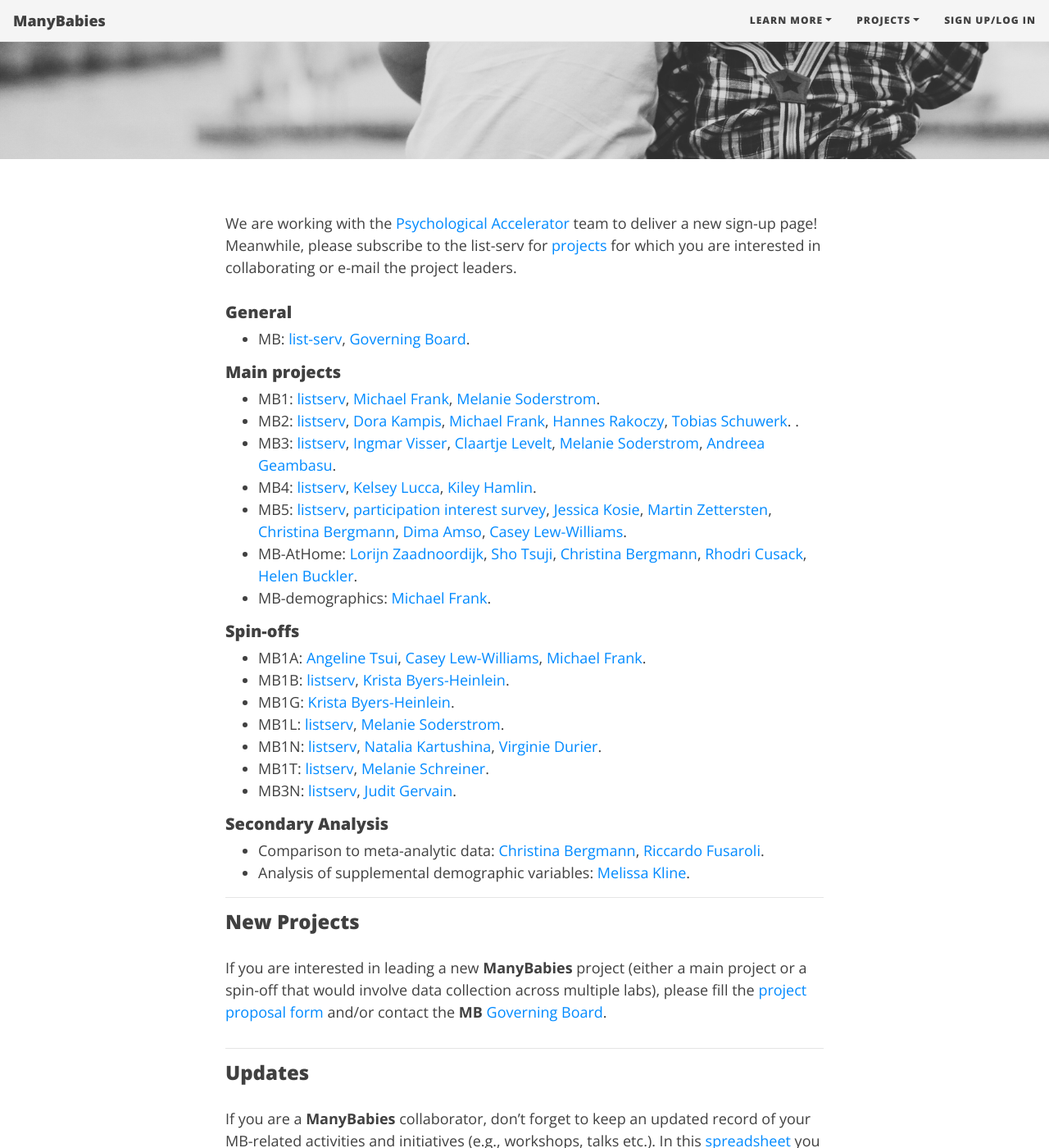
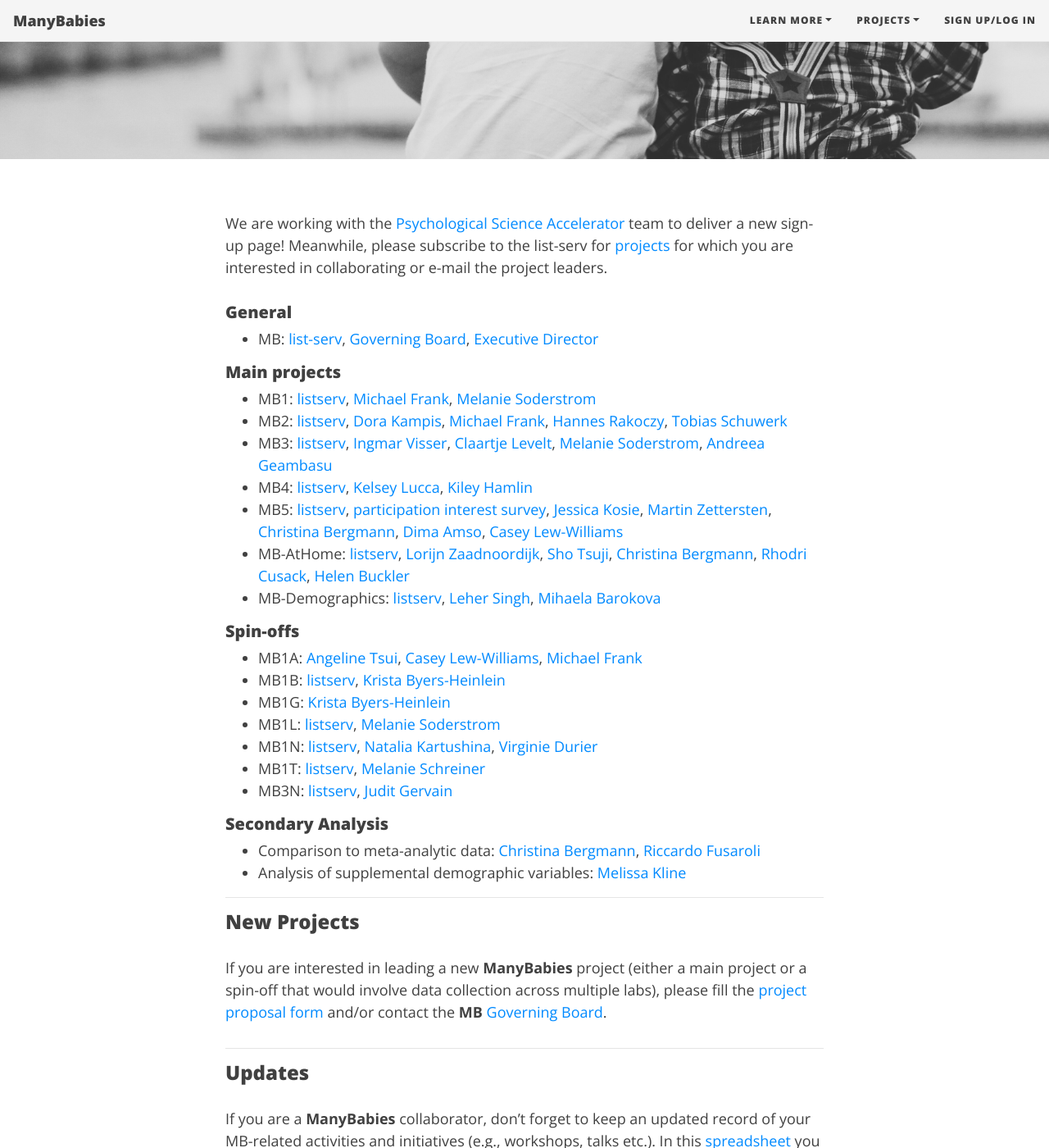
Before and after one commit to manybabies/manybabies.github.io, a Jekyll site: the page built from sign_up_log_in.md, in a window 1280 px wide and 1400 px high, scrolled down 351 px. Shown: the whole window at 82% size. Built offline with Jekyll 4.4.1, drawn with Linux system fonts in a browser that asks for light colours; nearby versions of some CDN libraries; some web fonts are replaced.

Commit message:
updates to sign up page

```diff
--- a/sign_up_log_in.md
+++ b/sign_up_log_in.md
@@ -32,33 +32,33 @@
   <a href="mailto:manybabies-gb@mailman.stanford.edu">governing board e-mail</a>
 -->
 
-We are working with the [Psychological Accelerator](https://psysciacc.org/) team to deliver a new sign-up page! Meanwhile, please subscribe to the  list-serv for [projects]({{site.baseurl}}/projects) for which you are interested in collaborating or e-mail the project leaders.
+We are working with the [Psychological Science Accelerator](https://psysciacc.org/) team to deliver a new sign-up page! Meanwhile, please subscribe to the  list-serv for [projects]({{site.baseurl}}/projects) for which you are interested in collaborating or e-mail the project leaders.
 
 ##### General
-* MB: [list-serv](https://mailman.stanford.edu/mailman/listinfo/manybabies), [Governing Board](mailto:manybabies-gb@mailman.stanford.edu).
+* MB: [list-serv](https://mailman.stanford.edu/mailman/listinfo/manybabies), [Governing Board](mailto:manybabies-gb@mailman.stanford.edu), [Executive Director](mailto:manybabies.director@gmail.com)
 
 ##### Main projects
-* MB1: [listserv](https://mailman.stanford.edu/mailman/listinfo/manybabies1), [Michael Frank](mailto:mcfrank@stanford.edu), [Melanie Soderstrom](mailto:M_Soderstrom@umanitoba.ca).
+* MB1: [listserv](https://mailman.stanford.edu/mailman/listinfo/manybabies1), [Michael Frank](mailto:mcfrank@stanford.edu), [Melanie Soderstrom](mailto:M_Soderstrom@umanitoba.ca)
 * MB2: [listserv](https://mailman.stanford.edu/mailman/listinfo/manybabies2),
-[Dora Kampis](mailto:dk@psy.ku.dk), [Michael Frank](mailto:mcfrank@stanford.edu), [Hannes Rakoczy](mailto:hrakocz@uni-goettingen.de), [Tobias Schuwerk](mailto:Tobias.Schuwerk@psy.lmu.de). .
-* MB3: [listserv](https://mailman.stanford.edu/mailman/listinfo/manybabies3), [Ingmar Visser](mailto:I.Visser@uva.nl), [Claartje Levelt](mailto:c.c.levelt@hum.leidenuniv.nl), [Melanie Soderstrom](mailto:M_Soderstrom@umanitoba.ca), [Andreea Geambasu](mailto:a.geambasu@hum.leidenuniv.nl).
-* MB4: [listserv](https://mailman.stanford.edu/mailman/listinfo/manybabies4), [Kelsey Lucca](mailto:Kelsey.Lucca@asu.edu), [Kiley Hamlin](mailto:kiley.hamlin@psych.ubc.ca).
-* MB5: [listserv](https://mailman.stanford.edu/mailman/listinfo/manybabies5), [participation interest survey](https://forms.gle/czxx9zzVytisCRY9A), [Jessica Kosie](mailto:jkosie@princeton.edu), [Martin Zettersten](mailto:martincz@princeton.edu), [Christina Bergmann](mailto:Christina.Bergmann@mpi.nl), [Dima Amso](mailto:da2959@columbia.edu), [Casey Lew-Williams](mailto:caseylw@princeton.edu).
-* MB-AtHome: [Lorijn Zaadnoordijk](mailto:L.Zaadnoordijk@tcd.ie), [Sho Tsuji](mailto:tsujish@gmail.com), [Christina Bergmann](mailto:Christina.Bergmann@mpi.nl), [Rhodri Cusack](mailto:rhodricusack@cusacklab.org), [Helen Buckler](mailto:Helen.Buckler@nottingham.ac.uk).
-* MB-demographics: [Michael Frank](mailto:mcfrank@stanford.edu).
+[Dora Kampis](mailto:dk@psy.ku.dk), [Michael Frank](mailto:mcfrank@stanford.edu), [Hannes Rakoczy](mailto:hrakocz@uni-goettingen.de), [Tobias Schuwerk](mailto:Tobias.Schuwerk@psy.lmu.de)
+* MB3: [listserv](https://mailman.stanford.edu/mailman/listinfo/manybabies3), [Ingmar Visser](mailto:I.Visser@uva.nl), [Claartje Levelt](mailto:c.c.levelt@hum.leidenuniv.nl), [Melanie Soderstrom](mailto:M_Soderstrom@umanitoba.ca), [Andreea Geambasu](mailto:a.geambasu@hum.leidenuniv.nl)
+* MB4: [listserv](https://mailman.stanford.edu/mailman/listinfo/manybabies4), [Kelsey Lucca](mailto:Kelsey.Lucca@asu.edu), [Kiley Hamlin](mailto:kiley.hamlin@psych.ubc.ca)
+* MB5: [listserv](https://mailman.stanford.edu/mailman/listinfo/manybabies5), [participation interest survey](https://forms.gle/czxx9zzVytisCRY9A), [Jessica Kosie](mailto:jkosie@princeton.edu), [Martin Zettersten](mailto:martincz@princeton.edu), [Christina Bergmann](mailto:Christina.Bergmann@mpi.nl), [Dima Amso](mailto:da2959@columbia.edu), [Casey Lew-Williams](mailto:caseylw@princeton.edu)
+* MB-AtHome: [listserv](https://groups.google.com/g/InfantLooksAtHome), [Lorijn Zaadnoordijk](mailto:L.Zaadnoordijk@tcd.ie), [Sho Tsuji](mailto:tsujish@gmail.com), [Christina Bergmann](mailto:Christina.Bergmann@mpi.nl), [Rhodri Cusack](mailto:rhodricusack@cusacklab.org), [Helen Buckler](mailto:Helen.Buckler@nottingham.ac.uk)
+* MB-Demographics: [listserv](https://mailman.stanford.edu/mailman/listinfo/manybabies-demographics), [Leher Singh](mailto:leher.singh.nus@gmail.com), [Mihaela Barokova](mailto:mihaela.barokova@gmail.com)
 
 ##### Spin-offs
-* MB1A: [Angeline Tsui](mailto:astsui@stanford.edu), [Casey Lew-Williams](mailto:caseylw@princeton.edu), [Michael Frank](mailto:mcfrank@stanford.edu).
-* MB1B: [listserv](https://groups.google.com/forum/#!forum/manybabies-bilingual), [Krista Byers-Heinlein](mailto:K.Byers@concordia.ca).
-* MB1G: [Krista Byers-Heinlein](mailto:K.Byers@concordia.ca).
-* MB1L: [listserv](https://mailman.stanford.edu/mailman/listinfo/manybabies1), [Melanie Soderstrom](mailto:M_Soderstrom@umanitoba.ca).
-* MB1N: [listserv](https://mailman.stanford.edu/mailman/listinfo/manybabies1), [Natalia Kartushina](mailto:natalia.kartushina@psykologi.uio.no), [Virginie Durier](mailto:virginie.durier@univ-rennes1.fr).
-* MB1T: [listserv](https://mailman.stanford.edu/mailman/listinfo/manybabies1), [Melanie Schreiner](mailto:melanie.schreiner@psych.uni-goettingen.de).
-* MB3N: [listserv](https://mailman.stanford.edu/mailman/listinfo/manybabies3), [Judit Gervain](mailto:judit.gervain@parisdescartes.fr).
+* MB1A: [Angeline Tsui](mailto:astsui@stanford.edu), [Casey Lew-Williams](mailto:caseylw@princeton.edu), [Michael Frank](mailto:mcfrank@stanford.edu)
+* MB1B: [listserv](https://groups.google.com/forum/#!forum/manybabies-bilingual), [Krista Byers-Heinlein](mailto:K.Byers@concordia.ca)
+* MB1G: [Krista Byers-Heinlein](mailto:K.Byers@concordia.ca)
+* MB1L: [listserv](https://mailman.stanford.edu/mailman/listinfo/manybabies1), [Melanie Soderstrom](mailto:M_Soderstrom@umanitoba.ca)
+* MB1N: [listserv](https://mailman.stanford.edu/mailman/listinfo/manybabies1), [Natalia Kartushina](mailto:natalia.kartushina@psykologi.uio.no), [Virginie Durier](mailto:virginie.durier@univ-rennes1.fr)
+* MB1T: [listserv](https://mailman.stanford.edu/mailman/listinfo/manybabies1), [Melanie Schreiner](mailto:melanie.schreiner@psych.uni-goettingen.de)
+* MB3N: [listserv](https://mailman.stanford.edu/mailman/listinfo/manybabies3), [Judit Gervain](mailto:judit.gervain@parisdescartes.fr)
 
 ##### Secondary Analysis
-* Comparison to meta-analytic data: [Christina Bergmann](mailto:Christina.Bergmann@mpi.nl), [Riccardo Fusaroli](mailto:fusaroli@cas.au.dk).
-* Analysis of supplemental demographic variables: [Melissa Kline](mailto:mekline@mit.edu).
+* Comparison to meta-analytic data: [Christina Bergmann](mailto:Christina.Bergmann@mpi.nl), [Riccardo Fusaroli](mailto:fusaroli@cas.au.dk)
+* Analysis of supplemental demographic variables: [Melissa Kline](mailto:mekline@mit.edu)
 
 ***
 
```
